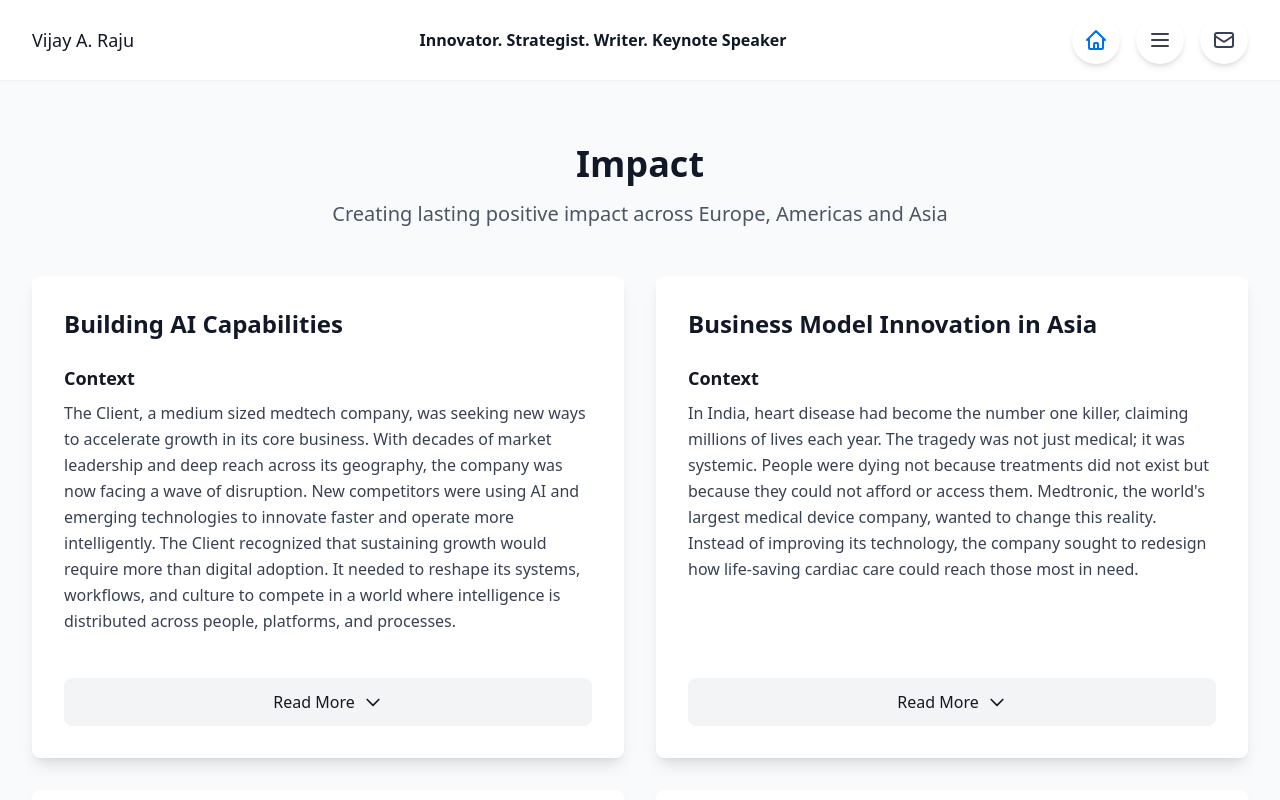
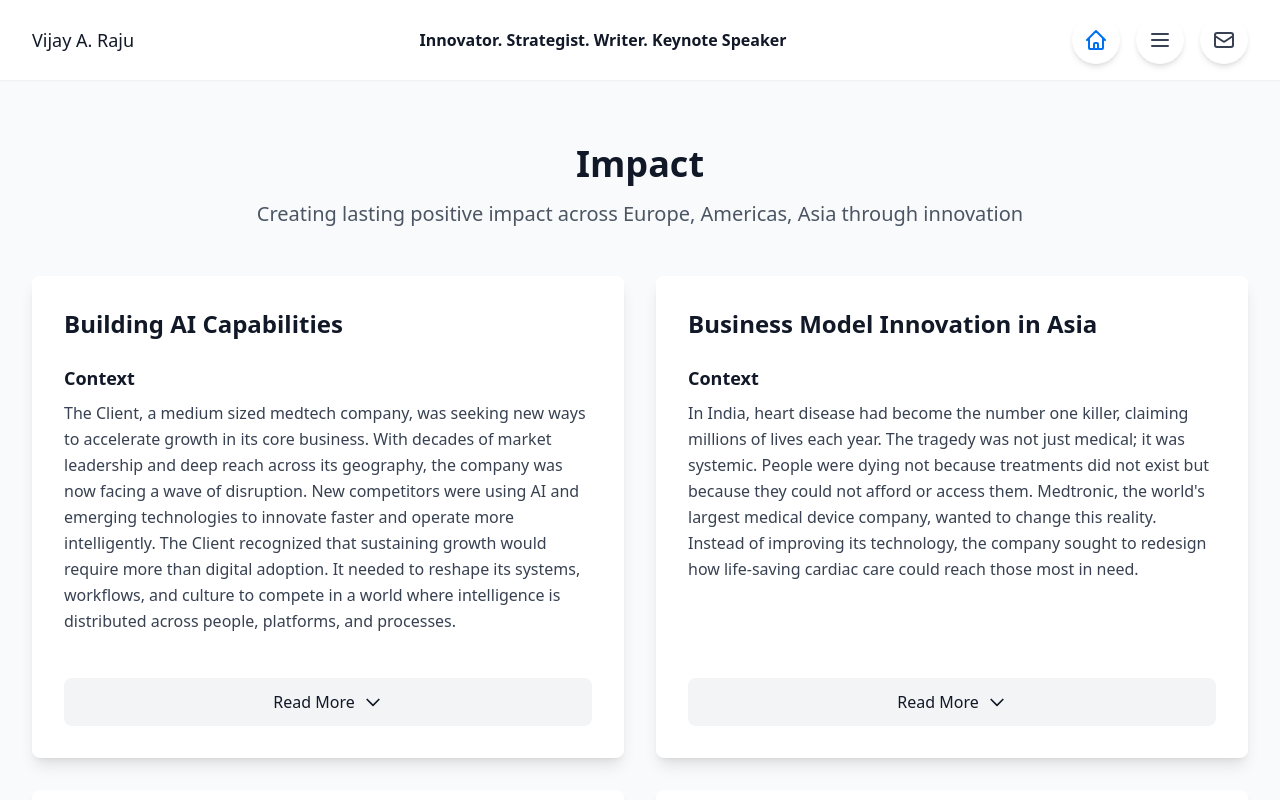
Before and after one commit to Wijay000/draft, a Next.js app: page /impact in a window 1280 px wide. Shown: the top 800 px of the page. Built offline with nearby package versions, Linux system fonts and the light colour scheme.

Commit message:
refactor(impact): update subtitle to include 'through innovation'

```diff
--- a/pages/impact.js
+++ b/pages/impact.js
@@ -199,7 +199,7 @@ export default function Impact() {
           Impact
         </h1>
         <p className="text-xl text-gray-600 max-w-3xl mx-auto">
-          Creating lasting positive impact across Europe, Americas and Asia
+          Creating lasting positive impact across Europe, Americas, Asia through innovation
         </p>
       </motion.div>
 
```
